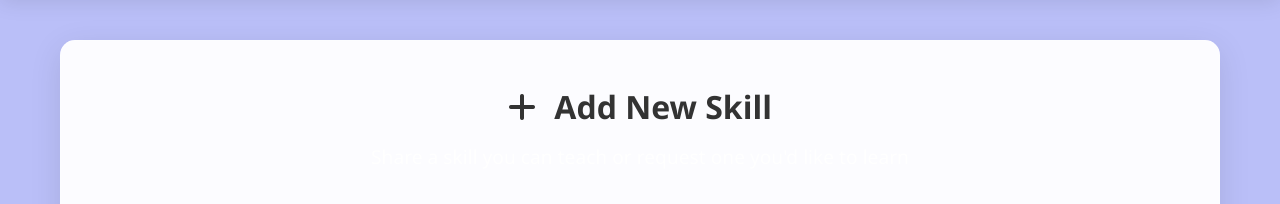
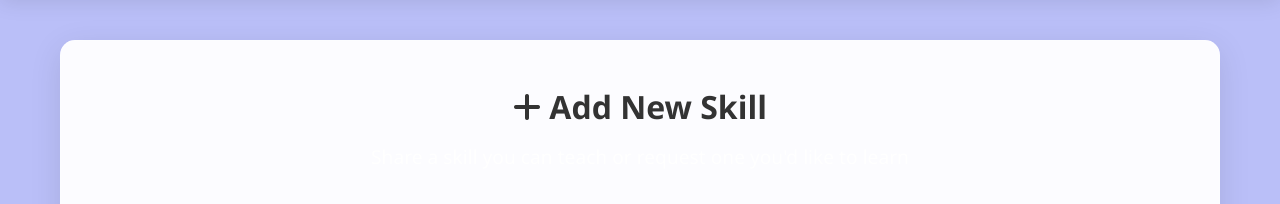
Before and after one commit to krismutalapova/SkillSwap, a Django app: page /skills/create/ in a window 1280 px wide. Shown: the part 77-281 px from the top of the page. Run offline with Django 4.2, Linux system fonts and the light colour scheme; the visitor is signed in with stand-in values (Sample User, id 1).

Commit message:
refactor(templates): remove remaining inline style from add skill form

```diff
--- a/core/templates/core/skills/add_skill.html
+++ b/core/templates/core/skills/add_skill.html
@@ -4,7 +4,7 @@
     <div class="form-card">
         <div class="card-header">
             <h2>
-                <i class="fas fa-{% if is_edit %}edit{% else %}plus{% endif %}" style="margin-right: 10px;"></i>
+                <i class="fas fa-{% if is_edit %}edit{% else %}plus{% endif %}"></i>
                 {% if is_edit %}Edit Skill{% else %}Add New Skill{% endif %}
             </h2>
             <p class="subtitle">
```
